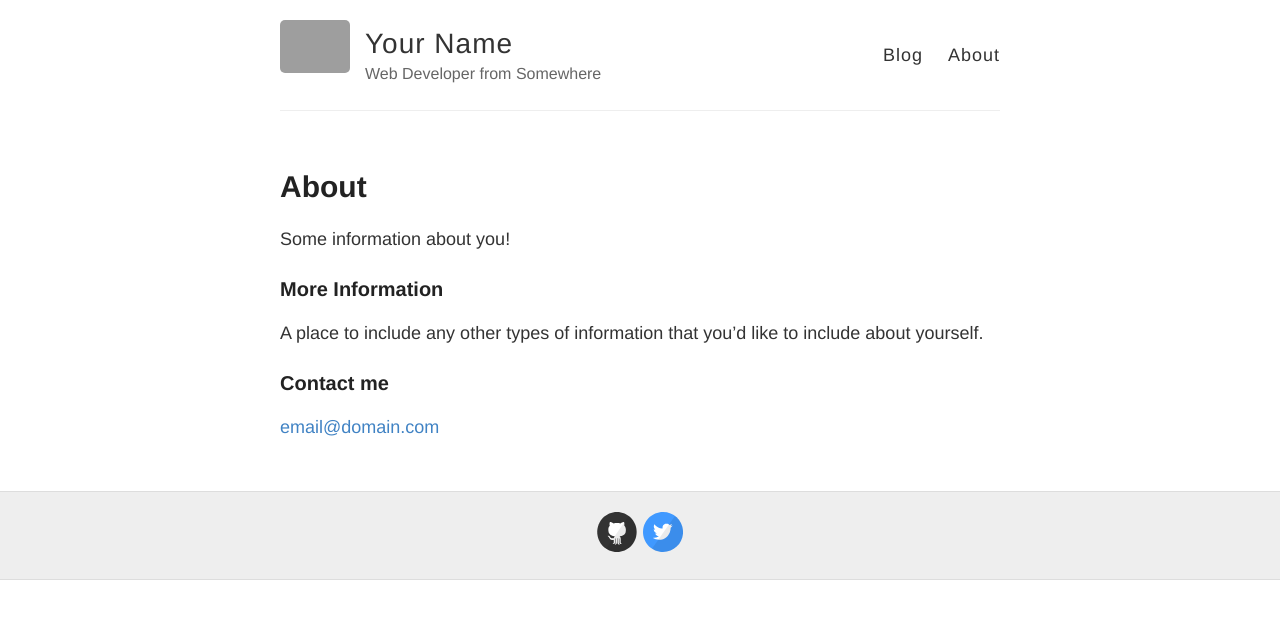
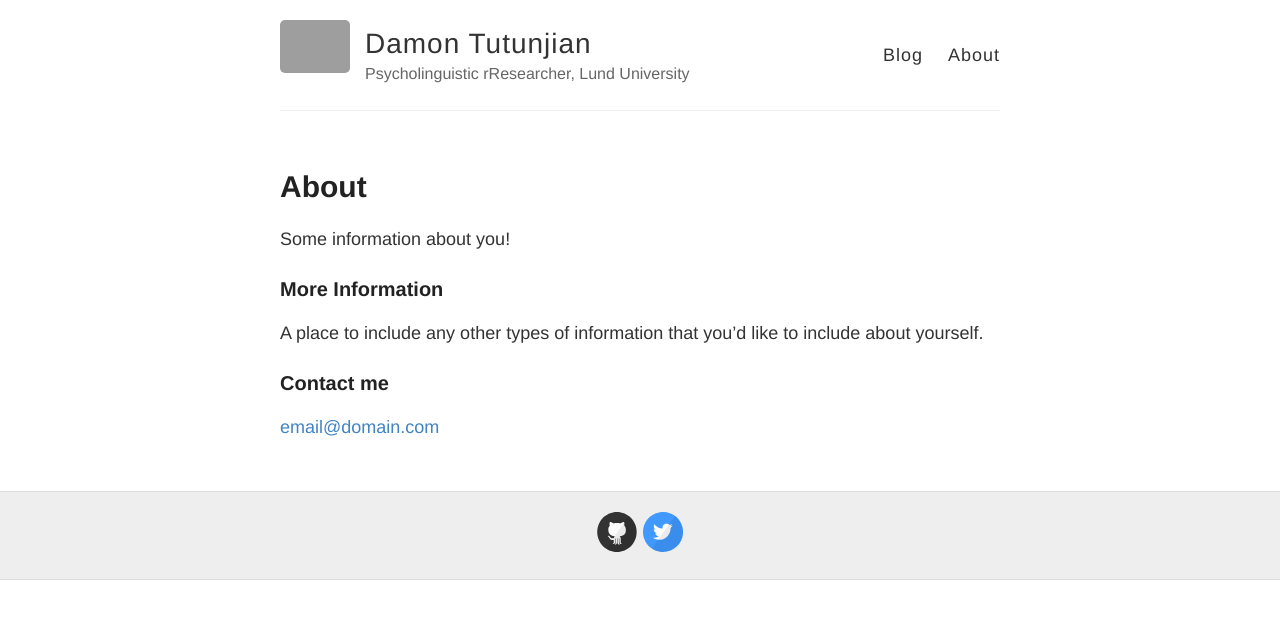
Before and after one commit to snkyflt/snkyflt.github.io, a Jekyll site: the page built from about.md, in a window 1280 px wide. Shown: the top 619 px of the page. Built offline with Jekyll 4.4.1, drawn with Linux system fonts in a browser that asks for light colours; grey boxes are pictures that could not be loaded.

Commit message:
add name to config

```diff
--- a/_config.yml
+++ b/_config.yml
@@ -3,10 +3,10 @@
 #
 
 # Name of your site (displayed in the header)
-name: Your Name
+name: Damon Tutunjian
 
 # Short bio or description (displayed in the header)
-description: Web Developer from Somewhere
+description: Psycholinguistic rResearcher, Lund University
 
 # URL of your avatar or profile pic (you could use your GitHub profile pic)
 avatar: https://raw.githubusercontent.com/barryclark/jekyll-now/master/images/jekyll-logo.png
```
